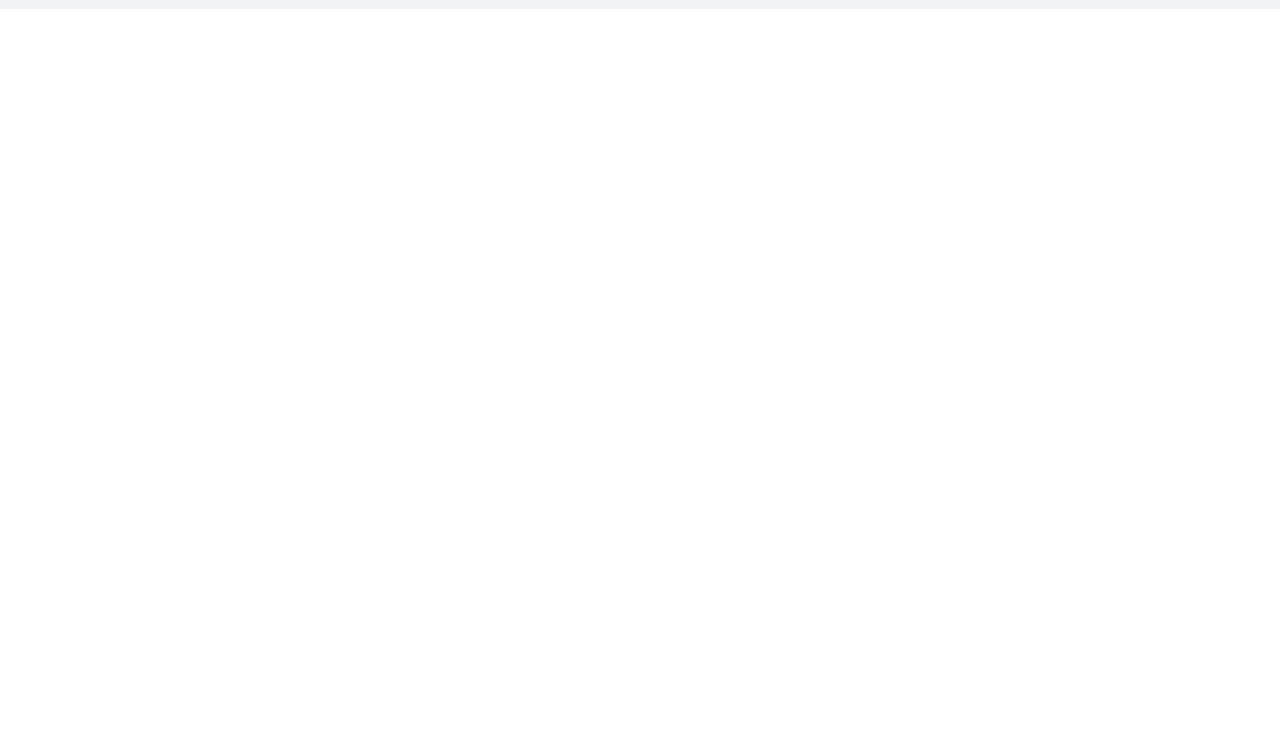
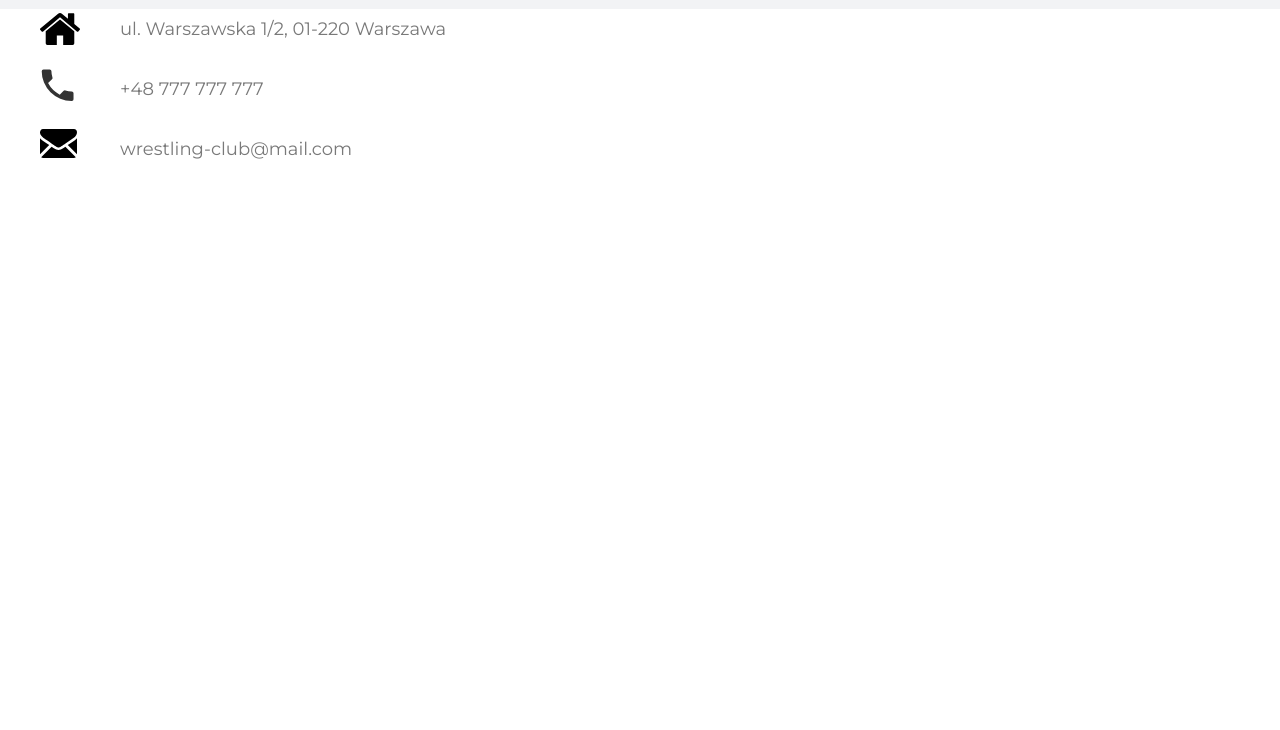
Before and after one commit to sirarchi/wrestling_club_website, a website: page index.html in a window 1280 px wide. Shown: the part 70-800 px from the top of the page. Drawn offline with Linux system fonts and the light colour scheme.

Commit message:
Prepared icon-box.

```diff
--- a/dev-assets/06-components/_components.scss
+++ b/dev-assets/06-components/_components.scss
@@ -1,3 +1,4 @@
 @import '_btn.scss';
 @import '_heading.scss';
 @import '_nav.scss';
+@import '_icon-box.scss';
--- /dev/null
+++ b/dev-assets/06-components/_icon-box.scss
@@ -0,0 +1,31 @@
+.c-icon-box {
+  display: flex;
+  width: 340px;
+  align-items: center;
+  margin-bottom: $grid-base * 2;
+
+  @include large-up {
+    width: 530px;
+  }
+
+  &__image {
+    width: $grid-base * 4;
+    height: $grid-base * 4;
+    // align-self: center;
+    margin: 0 $grid-base * 4;
+  }
+
+  &__icon {
+    align-self: center;
+  }
+
+  &__text {
+    font-size: $font-size-5;
+    margin: 0;
+
+
+    @include large-up {
+      font-size: $font-size-4;
+    }
+  }
+}
--- a/dev-assets/06-components/_nav.scss
+++ b/dev-assets/06-components/_nav.scss
@@ -11,6 +11,8 @@
     flex-flow: row nowrap;
     align-items: center;
     justify-content: space-around;
+    position: sticky;
+    top: 0;
   }
 
   &__item {
--- a/index.html
+++ b/index.html
@@ -15,5 +15,23 @@
         <a class="c-nav__item" href="#">Treningi</a>
         <a class="c-nav__item" href="#">Kontakt</a>
     </nav>
+    <div class="c-icon-box">
+      <span class="c-icon-box__image">
+        <img src="images/icons/home.svg" alt="">
+      </span>
+      <p class="c-icon-box__text">ul. Warszawska 1/2, 01-220 Warszawa</p>
+    </div>
+    <div class="c-icon-box">
+      <span class="c-icon-box__image">
+        <img src="images/icons/phone.svg" alt="">
+      </span>
+      <p class="c-icon-box__text">+48 777 777 777</p>
+    </div>
+    <div class="c-icon-box">
+      <span class="c-icon-box__image">
+        <img src="images/icons/mail.svg" alt="">
+      </span>
+      <p class="c-icon-box__text">wrestling-club@mail.com</p>
+    </div>
   </body>
 </html>
```
Also changed, not shown: images/icons/home.svg (added), images/icons/mail.svg (added), images/icons/phone.svg (added), prod-assets/styles.css.
